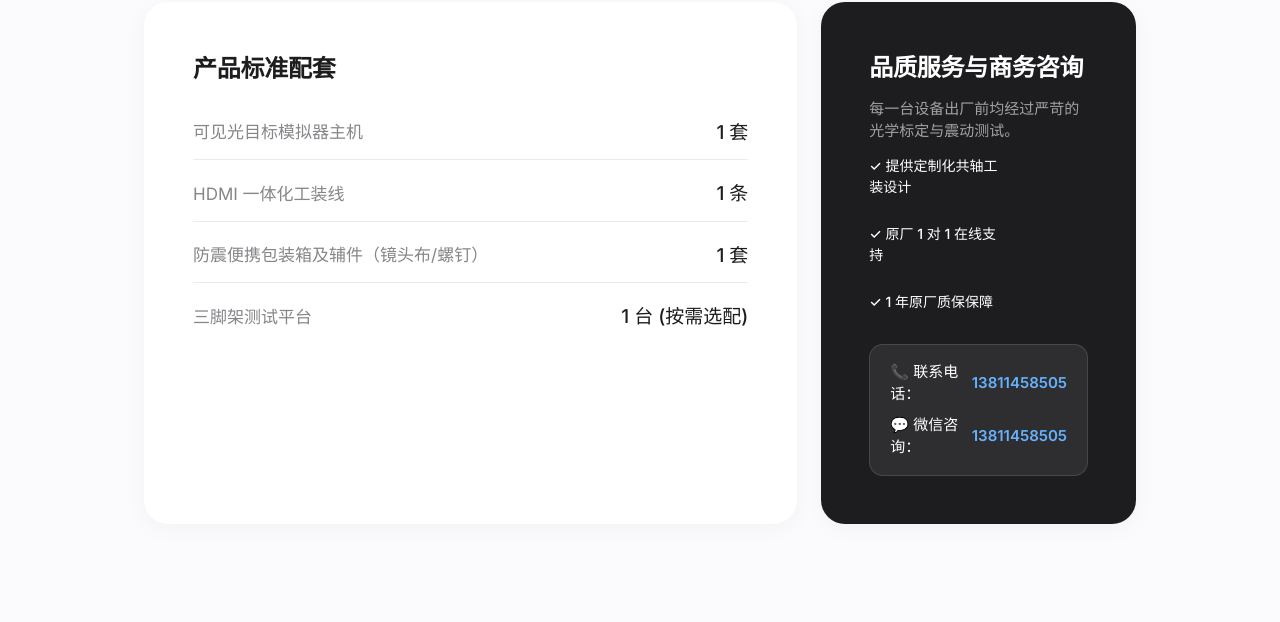
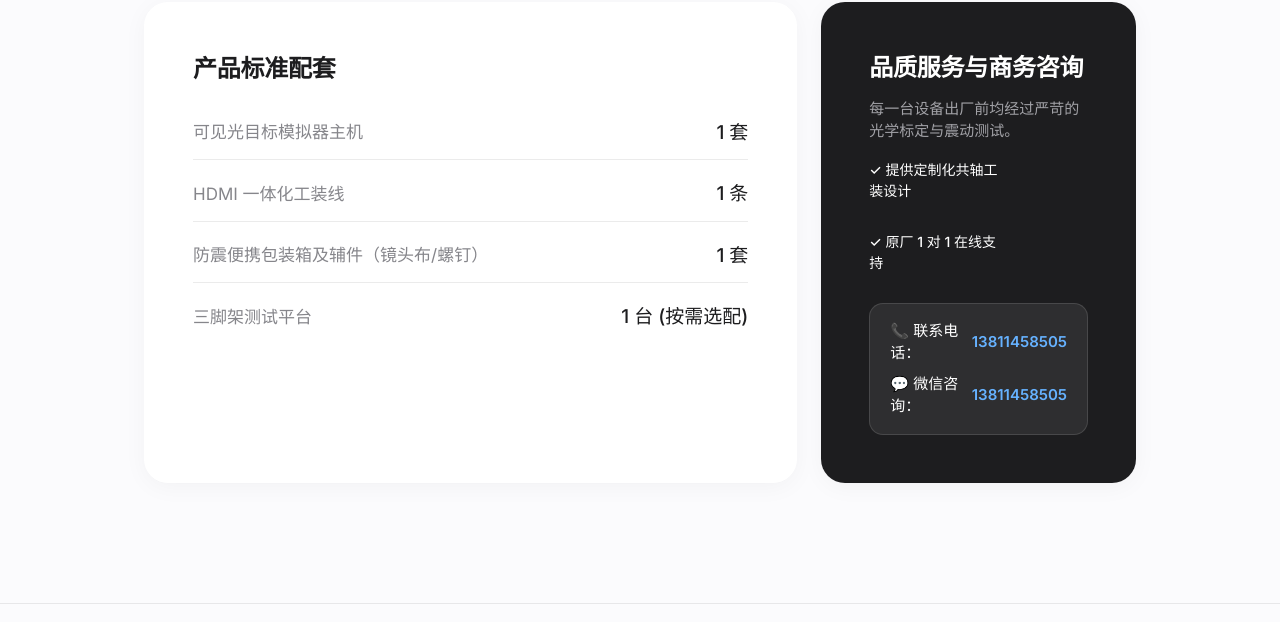
Before and after one commit to PeterPanPhotonics/peterpanphotonics.github.io, a plain HTML site: page index.html in a window 1280 px wide. Shown: the part 4940-5562 px from the top of the page. Drawn offline with Linux system fonts and the light colour scheme.

Commit message:
Update service list to two clean lines and refine vertical spacing

```diff
--- a/index.html
+++ b/index.html
@@ -590,20 +590,17 @@
                 </div>
                 <div class="card dark col-span-4" style="justify-content:center;">
                     <h3 style="margin-bottom:12px;">品质服务与商务咨询</h3>
-                    <p style="margin-bottom: 12px; font-size: 15px;">每一台设备出厂前均经过严苛的光学标定与震动测试。</p>
+                    <p style="margin-bottom: 16px; font-size: 15px;">每一台设备出厂前均经过严苛的光学标定与震动测试。</p>
                     <ul class="spec-list" style="margin-top:0;">
-                        <li class="spec-item" style="border:none; padding-bottom:6px;">
+                        <li class="spec-item" style="border:none; padding-bottom:10px;">
                             <span class="spec-value" style="text-align:left; font-size: 14px;">✓ 提供定制化共轴工装设计</span>
                         </li>
-                        <li class="spec-item" style="border:none; padding-bottom:6px;">
+                        <li class="spec-item" style="border:none; padding-bottom:10px;">
                             <span class="spec-value" style="text-align:left; font-size: 14px;">✓ 原厂 1 对 1 在线支持</span>
-                        </li>
-                        <li class="spec-item" style="border:none; padding-bottom:12px;">
-                            <span class="spec-value" style="text-align:left; font-size: 14px;">✓ 1 年原厂质保保障</span>
                         </li>
                     </ul>
 
-                    <div class="contact-box">
+                    <div class="contact-box" style="margin-top:20px;">
                         <div class="contact-item">
                             <span>📞 联系电话：</span>
                             <a href="tel:13811458505" class="contact-link">13811458505</a>
```
